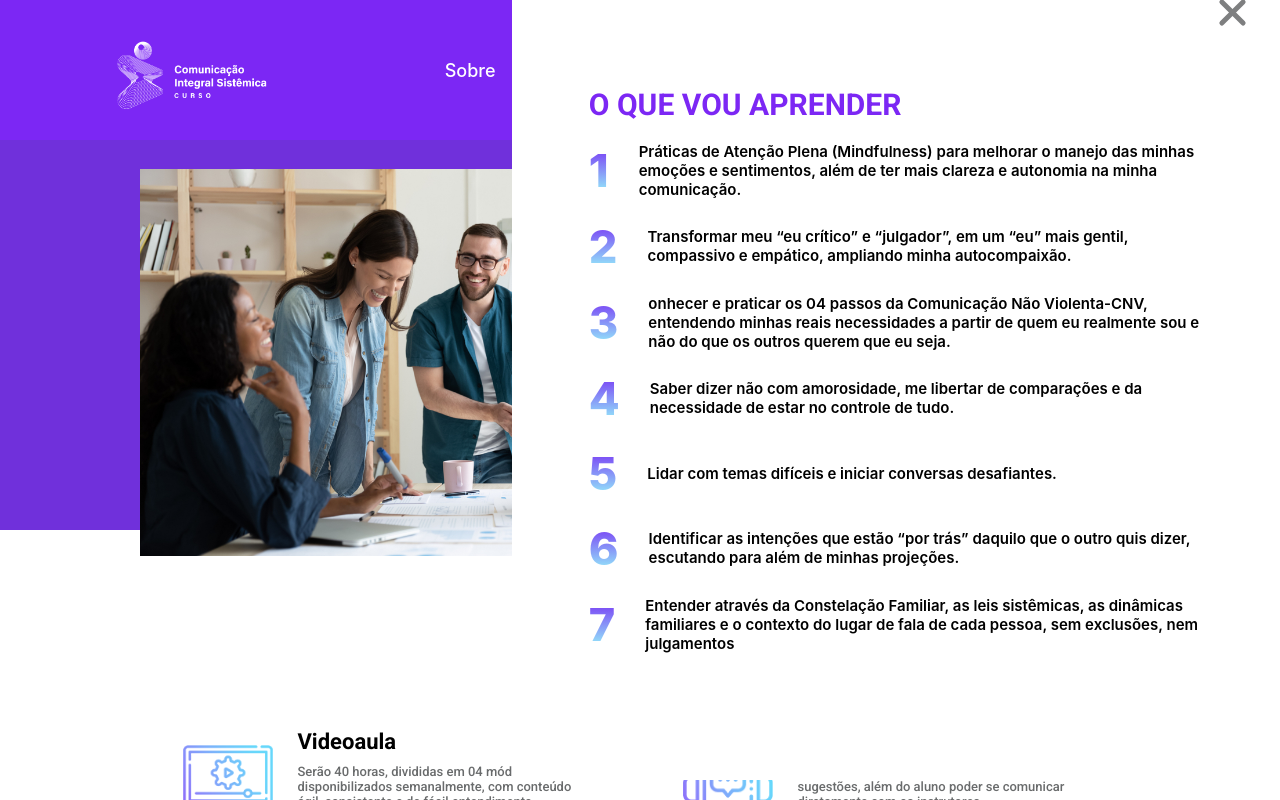
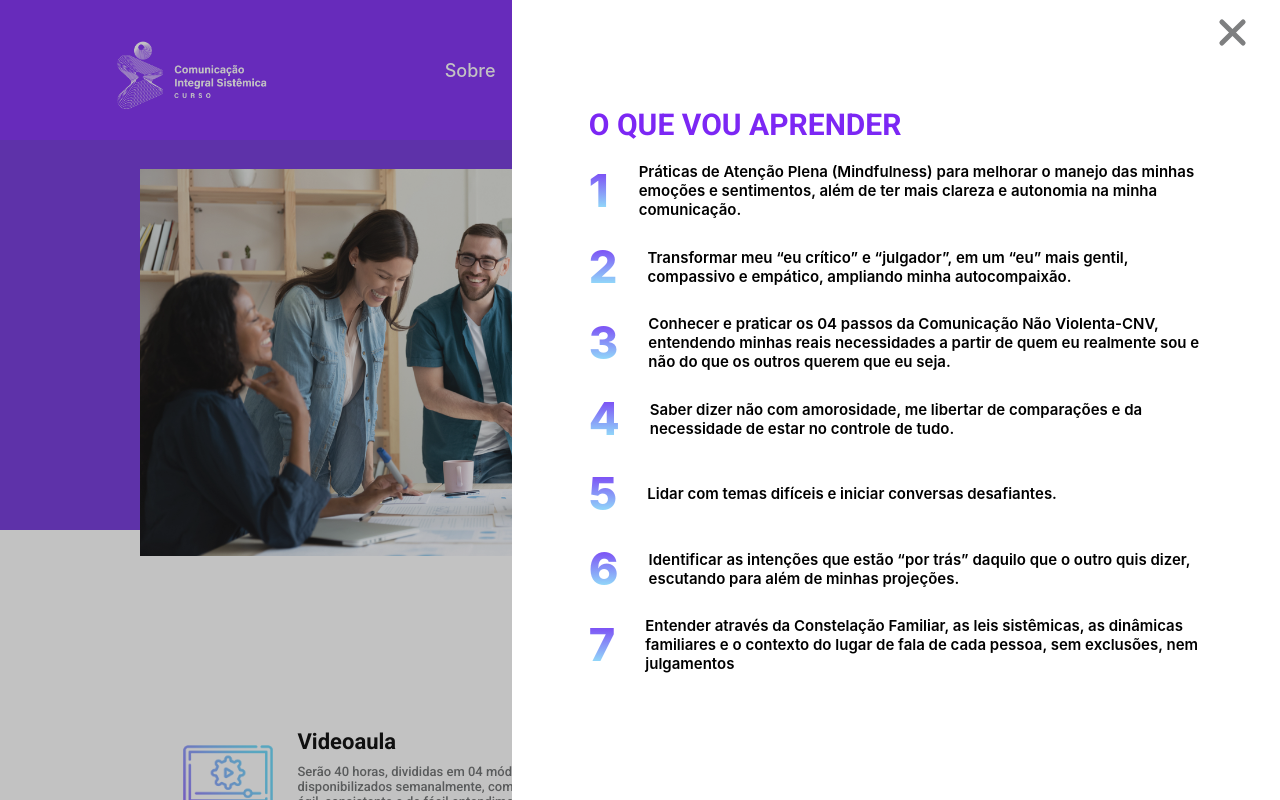
Before and after one commit to comunicacaosistemica/comunicacao_sistemica, a React (Create React App) app: page / in a window 1280 px wide. Both pictures are taken after a click on the button "Clique e Descubra". Shown: the part 704-1504 px from the top of the page. Built offline with nearby package versions, Linux system fonts and the light colour scheme.

Commit message:
background-popup

```diff
--- a/src/App.css
+++ b/src/App.css
@@ -381,7 +381,7 @@ header {
 
 /*popup aprender*/
 .popupAprender {
-  position: absolute;
+  position: fixed;
   width: 60%;
   display: flex;
   flex-direction: column;
@@ -389,7 +389,7 @@ header {
   justify-content: center;
   height: 100vh;
   background: white;
-  top: -75px;
+  top: 0;
   right: 0;
   z-index: 6;
   transition: 0.2s;
@@ -408,7 +408,7 @@ header {
 }
 
 .closed {
-  cursor: pointer;
+  cursor: pointer
 }
 
 .hiddenPopup {
@@ -455,9 +455,18 @@ header {
   list-style: none;
 }
 
-.containerPopupAprender ol li::before {
-  font-size: 20px;
+.backgroundEscuro {
+  position: fixed;
+  width: 40%;
+  height: 100vh;
+  z-index: 6;
+  background: rgb(55, 55, 55, 0.3);
 }
+
+.hiddenBackground {
+  display: none;
+}
+
 
 @media screen and (max-height: 800px) {
   .sectionHeader .title h1 {
--- a/src/App.js
+++ b/src/App.js
@@ -28,13 +28,16 @@ import Beneficio from './components/beneficio'
 
 function App() {
   const [classes, setClasses]=useState('popupAprender hiddenPopup')
+  const [classesBackground, setClassesBackground] = useState('hiddenBackground')
 
   function hiddenClass() {
    setClasses('popupAprender hiddenPopup')
+   setClassesBackground('backgroundEscuro hiddenBackground')
   }
 
   function showClass() {
     setClasses('popupAprender')
+    setClassesBackground('backgroundEscuro')
   }
 
   return (
@@ -48,9 +51,10 @@ function App() {
             <li><Link >Investimento</Link></li>
             <li><Link to='faq' smooth={true} offset={-110}>FAQ</Link></li>
           </ul>
-          <a href='http://ead.esmarn.tjrn.jus.br/course/index.php'>Inscreva-se</a>
+          <a href='http://ead.esmarn.tjrn.jus.br/course/index.php' target='blank'>Inscreva-se</a>
         </div>
       </header>
+      <div className={`${classesBackground}`}></div>
       <div className='headerMargin'></div>
       <section className='inicio'>
         <div className='containerInicio'>
@@ -84,7 +88,7 @@ function App() {
           <ul>
             <div className='numbered'><p>1</p><li>Práticas de Atenção Plena (Mindfulness) para melhorar o manejo das minhas emoções e sentimentos, além de ter mais clareza e autonomia na minha comunicação. </li></div>
             <div className='numbered'><p>2</p><li>Transformar meu “eu crítico” e “julgador”, em um “eu” mais gentil, compassivo e empático, ampliando minha autocompaixão.</li></div>
-            <div className='numbered'><p>3</p><li>onhecer e praticar os 04 passos da Comunicação Não Violenta-CNV, entendendo minhas reais necessidades a partir de quem eu realmente sou e não do que os outros querem que eu seja.</li></div>
+            <div className='numbered'><p>3</p><li>Conhecer e praticar os 04 passos da Comunicação Não Violenta-CNV, entendendo minhas reais necessidades a partir de quem eu realmente sou e não do que os outros querem que eu seja.</li></div>
             <div className='numbered'><p>4</p><li>Saber dizer não com amorosidade, me libertar de comparações e da necessidade de estar no controle de tudo.</li></div>
             <div className='numbered'><p>5</p><li>Lidar com temas difíceis e iniciar conversas desafiantes.</li></div>
             <div className='numbered'><p>6</p><li>Identificar as intenções que estão “por trás” daquilo que o outro quis dizer, escutando para além de minhas projeções.</li></div>
```
